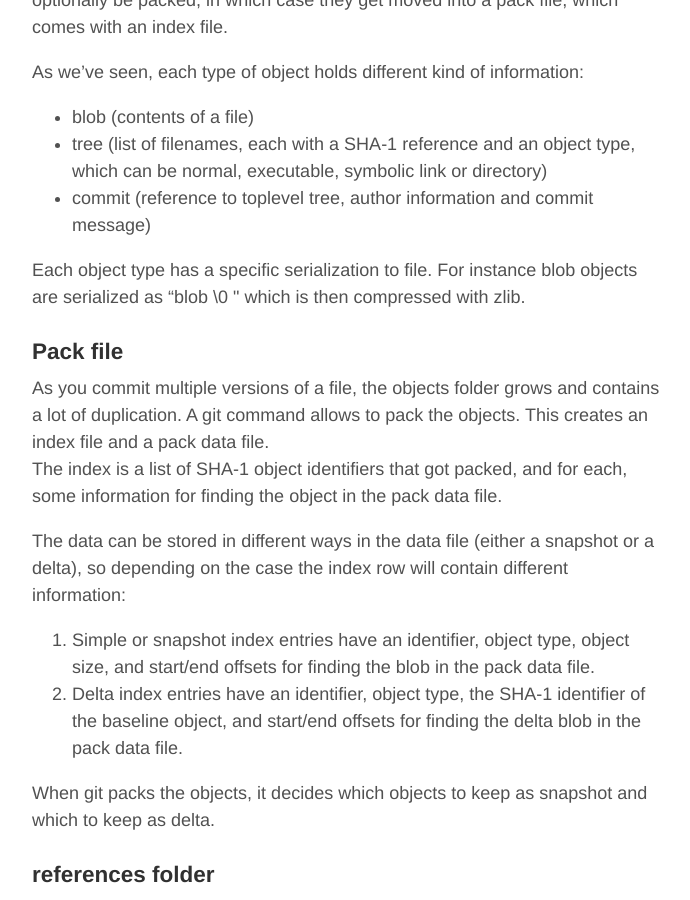
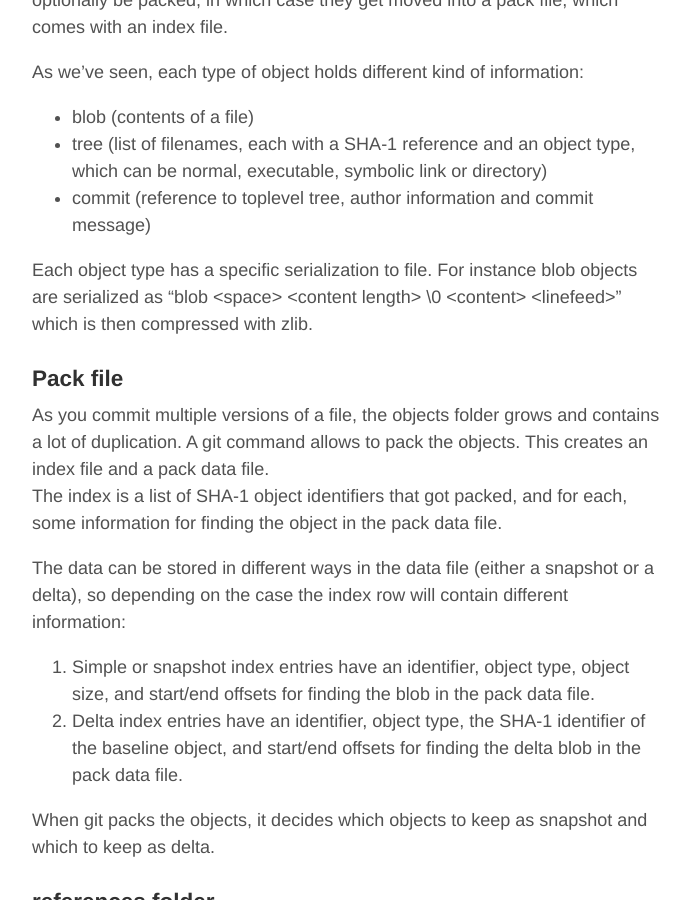
Before and after one commit to jcouv/jcouv.github.io, a Jekyll site: the page built from _posts/2015-08-14-git-internals.md, in a window 1280 px wide and 900 px high, scrolled down 1818 px. Shown: the whole window, without its empty margins (293-983 px from the left). Built offline with Jekyll 4.4.1, drawn with Linux system fonts in a browser that asks for light colours; comment, search, counter and statistics services are not loaded.

Commit message:
Updated 2015-08-14-git-internals.md

```diff
--- a/_posts/2015-08-14-git-internals.md
+++ b/_posts/2015-08-14-git-internals.md
@@ -2,6 +2,7 @@
 title: Git Internals
 published: true
 ---
+
 
 
 
@@ -45,7 +46,7 @@ As we've seen, each type of object holds different kind of information:
 * tree (list of filenames, each with a SHA-1 reference and an object type, which can be normal, executable, symbolic link or directory)
 * commit (reference to toplevel tree, author information and commit message)
 
-Each object type has a specific serialization to file. For instance blob objects are serialized as "blob <space> <content length> \0 <content> <linefeed>" which is then compressed with zlib.
+Each object type has a specific serialization to file. For instance blob objects are serialized as "blob &lt;space> &lt;content length> \0 &lt;content> &lt;linefeed>" which is then compressed with zlib.
 
 ### Pack file
 As you commit multiple versions of a file, the objects folder grows and contains a lot of duplication. A git command allows to pack the objects. This creates an index file and a pack data file.
```
